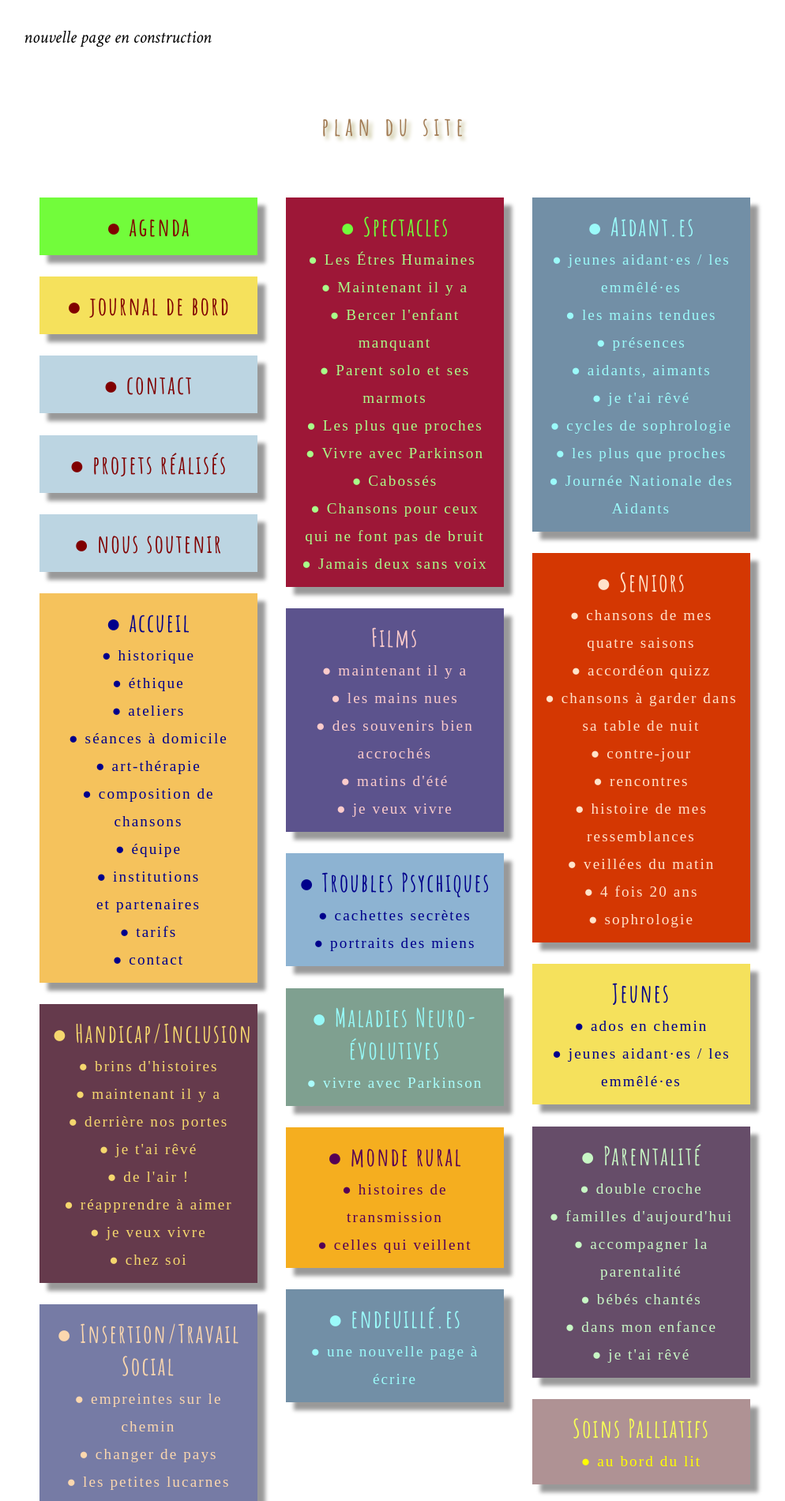
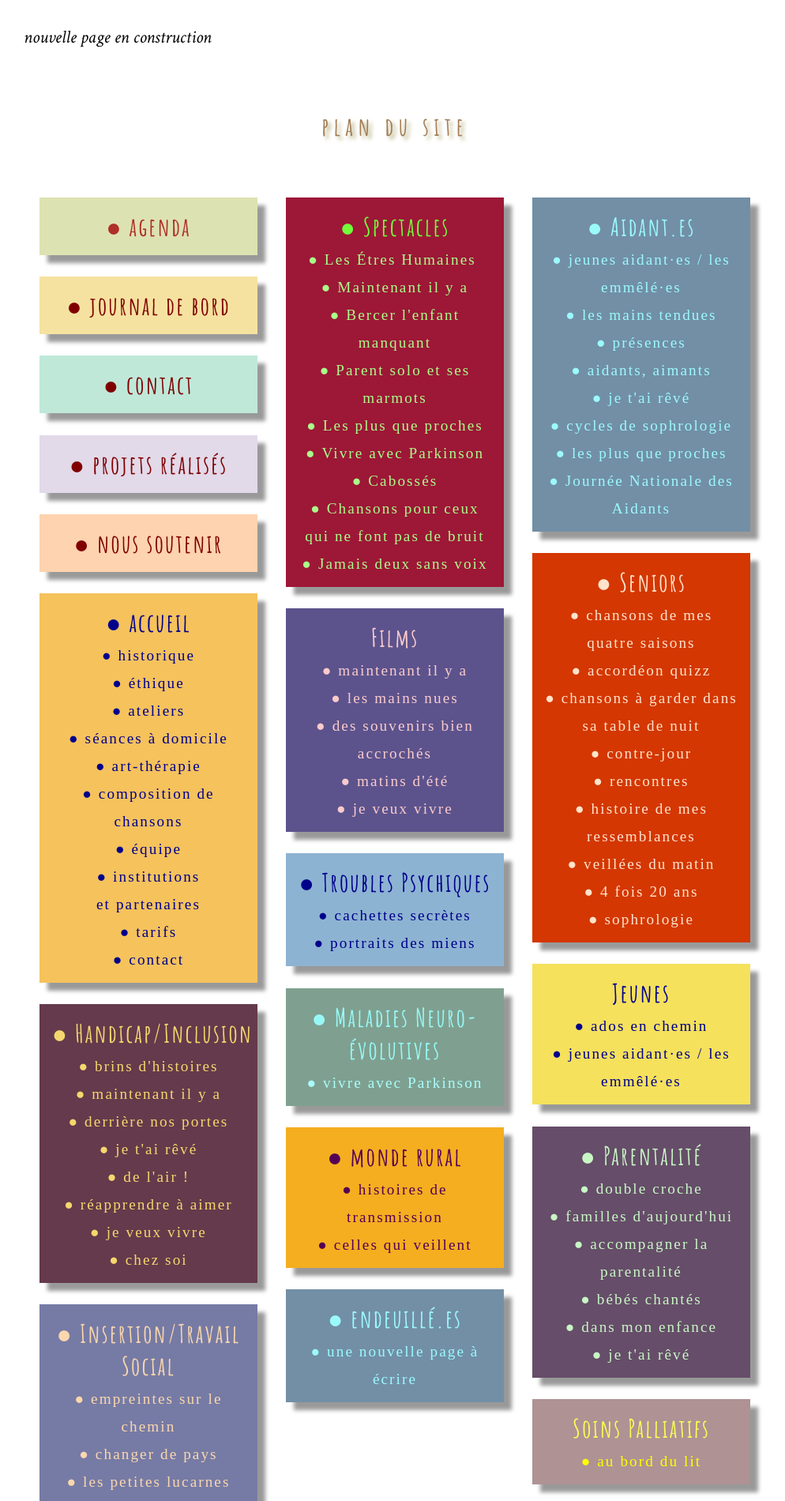
Before and after one commit to leshnik/revertouthaut, a Jekyll site: the page built from sur-le-seuil.md, in a window 1280 px wide. Shown: the part 250-2150 px from the top of the page at 79% size, without its empty margins (140-1134 px from the left). Built offline with Jekyll 4.4.1, drawn with Linux system fonts in a browser that asks for light colours.

Commit message:
navlist2 change colors agenda etc

```diff
--- a/_includes/NavListCards2.html
+++ b/_includes/NavListCards2.html
@@ -3,23 +3,23 @@
 <nav>
 <div id="siteMap" class="space-around--wrap">
   <div>
-    <p class="shadow" style="background:#72fc3b; width: 28ch">
-      <a class="nav-list-heading" style="color:#800000" href="/agenda">●&nbsp;agenda</a>
+    <p class="shadow" style="background:#DDE2B2; width: 28ch">
+      <a class="nav-list-heading" style="color:#AF3029" href="/agenda">●&nbsp;agenda</a>
     </p>
 
-    <p class="shadow" style="background:#f5e15c; width: 28ch">
+    <p class="shadow" style="background:#F6E2A0; width: 28ch">
       <a class="nav-list-heading" style="color:#800000" href="/journal-de-bord">●&nbsp;journal de bord</a>
     </p>
 
-      <p class="shadow" style="background: #bcd5e2; width: 28ch">
+      <p class="shadow" style="background: #BFE8D9; width: 28ch">
         <a style="color: #800000" class="nav-list-heading subtlehover" href="/contact">●&nbsp;contact</a><br>
       </p>
 
-      <p class="shadow" style="background: #bcd5e2; width: 28ch">
+      <p class="shadow" style="background: #E2D9E9; width: 28ch">
         <a style="color: #800000" class="nav-list-heading subtlehover" href="/projets-realises">●&nbsp;projets réalisés</a><br>
       </p>
 
-    <p class="shadow" style="background: #bcd5e2; width: 28ch">
+    <p class="shadow" style="background: #FED3AF; width: 28ch">
       <a style="color: #800000" class="nav-list-heading subtlehover" href="/nous-soutenir">●&nbsp;nous soutenir</a><br>
     </p>
 
```
